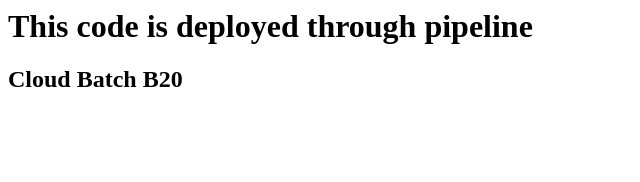
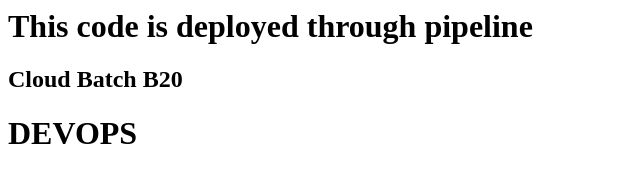
Before and after one commit to GirishIN/repob200112, a plain HTML site: page index.html in a window 1280 px wide. Shown: the whole page, without its empty margins (0-640 px from the left). Drawn offline with Linux system fonts and the light colour scheme.

Commit message:
third commit

```diff
--- a/index.html
+++ b/index.html
@@ -1,2 +1,3 @@
 <h1>This code is deployed through pipeline</h1>
 <h2>Cloud Batch B20</h2>
+<h1>DEVOPS</h1>
```
